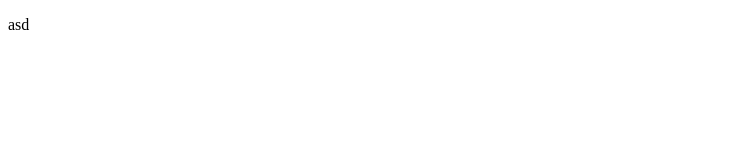
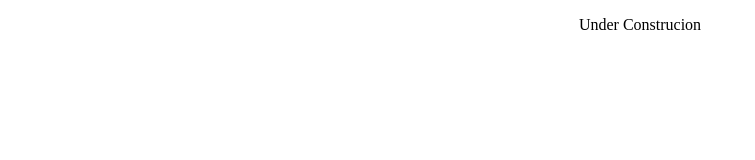
Before and after one commit to Zsobix/zsobix_website, a plain HTML site: page aboutme.html in a window 1280 px wide. Shown: the whole page, without its empty margins (0-755 px from the left). Drawn offline with Linux system fonts and the light colour scheme.

Commit message:
Add files via upload

```diff
--- a/aboutme.html
+++ b/aboutme.html
@@ -5,6 +5,6 @@
     <title>About Me</title>
   </head>
   <body>
-    <p>asd</p>
+    <p style="text-align: center;">Under Construcion</p>
   </body>
 </html>
```
